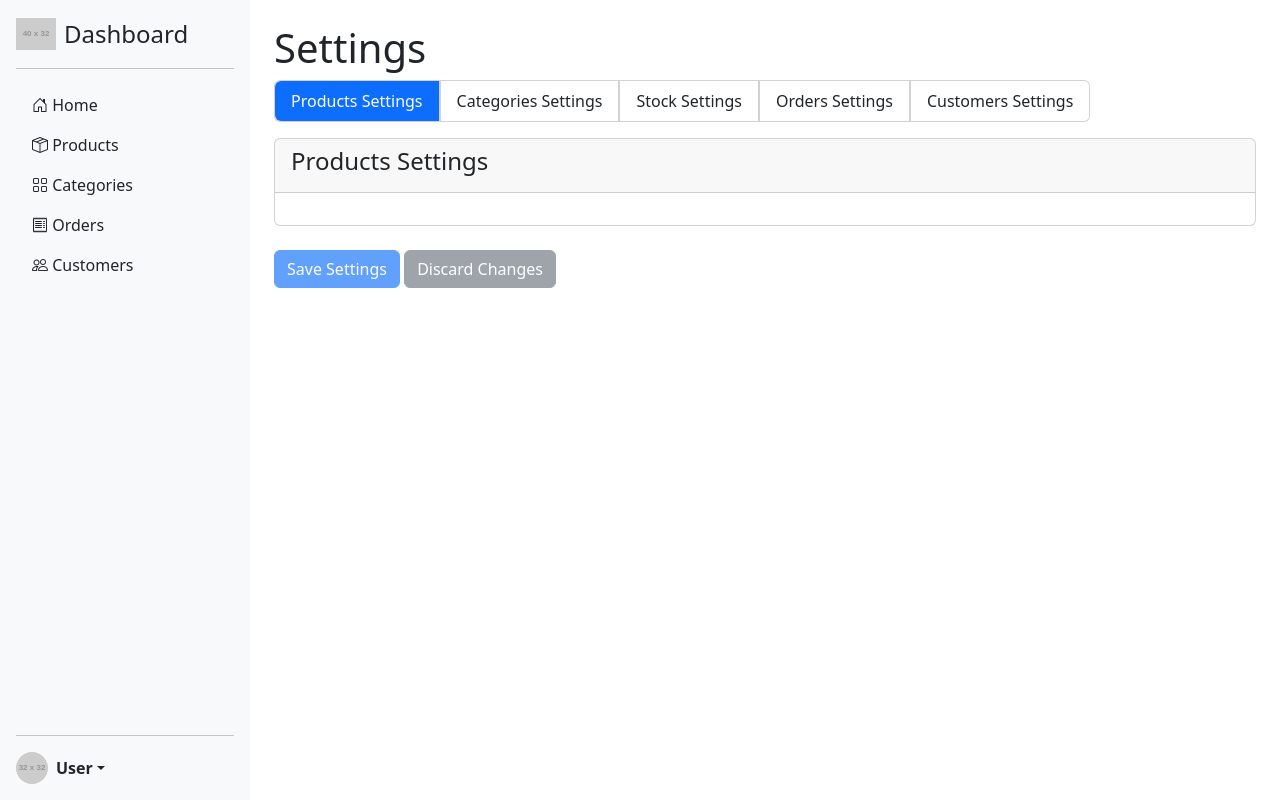
After one commit to evilat/Inventory-management-system, a Flask app: page /settings in a window 1280 px wide. The commit adds this page. Run offline with Flask 3, Linux system fonts and the light colour scheme; grey boxes labelled with a size stand in for pictures from a placeholder-image service; some libraries are stand-ins or nearby versions.

Commit message:
Settings page added

```diff
--- /dev/null
+++ b/userdata/config.json
@@ -0,0 +1,3 @@
+{
+    "enable_stock_management": false
+}
--- a/website/templates/base.html
+++ b/website/templates/base.html
@@ -67,15 +67,16 @@
               Categories
             </a>
           </li>
+          {% if config.enable_stock_management %}
           <li class="nav-item">
             <a
               href="{{ url_for('views.manage_stock') }}"
               class="nav-link {% if request.path == url_for('views.manage_stock') %}active{% else %}text-dark{% endif %}"
             >
-              <i class="bi bi-box"></i>
-              Stock
+              <i class="bi bi-box"></i> Stock
             </a>
           </li>
+          {% endif %}
           <li>
             <a href="#" class="nav-link link-dark"
               ><i class="bi bi-receipt"></i> Orders
@@ -110,7 +111,11 @@
             aria-labelledby="dropdownUser"
           >
             <li><a class="dropdown-item" href="#">Profile</a></li>
-            <li><a class="dropdown-item" href="#">Settings</a></li>
+            <li>
+              <a class="dropdown-item" href="{{ url_for('views.settings') }}"
+                >Settings</a
+              >
+            </li>
             <li><a class="dropdown-item" href="#">Sign out</a></li>
           </ul>
         </div>
--- /dev/null
+++ b/website/templates/settings.html
@@ -0,0 +1,249 @@
+{% extends "base.html" %} {% block title %}Settings{% endblock %} {% block
+content_block %}
+<h1>Settings</h1>
+
+<form id="settingsForm" method="post">
+  <!-- Navbar for navigation -->
+  <ul class="nav nav-pills mb-3" id="settingsTabs" role="tablist">
+    <li class="nav-item card rounded-end-0" role="presentation">
+      <a
+        class="nav-link {% if section == 'products' %}active rounded-end-0{% else %}text-dark{% endif %}"
+        id="products-tab"
+        href="{{ url_for('views.settings', section='products') }}"
+        role="tab"
+        aria-controls="products"
+        aria-selected="true"
+        >Products Settings</a
+      >
+    </li>
+    <li class="nav-item card rounded-0" role="presentation">
+      <a
+        class="nav-link {% if section == 'categories' %}active rounded-0{% else %}text-dark{% endif %}"
+        id="categories-tab"
+        href="{{ url_for('views.settings', section='categories') }}"
+        role="tab"
+        aria-controls="categories"
+        aria-selected="false"
+        >Categories Settings</a
+      >
+    </li>
+    <li class="nav-item card rounded-0" role="presentation">
+      <a
+        class="nav-link {% if section == 'stock' %}active rounded-0{% else %}text-dark{% endif %}"
+        id="stock-tab"
+        href="{{ url_for('views.settings', section='stock') }}"
+        role="tab"
+        aria-controls="stock"
+        aria-selected="false"
+        >Stock Settings</a
+      >
+    </li>
+    <li class="nav-item card rounded-0" role="presentation">
+      <a
+        class="nav-link {% if section == 'orders' %}active rounded-0{% else %}text-dark{% endif %}"
+        id="orders-tab"
+        href="{{ url_for('views.settings', section='orders') }}"
+        role="tab"
+        aria-controls="orders"
+        aria-selected="false"
+        >Orders Settings</a
+      >
+    </li>
+    <li class="nav-item card rounded-start-0" role="presentation">
+      <a
+        class="nav-link {% if section == 'customers' %}active rounded-start-0{% else %}text-dark{% endif %}"
+        id="customers-tab"
+        href="{{ url_for('views.settings', section='customers') }}"
+        role="tab"
+        aria-controls="customers"
+        aria-selected="false"
+        >Customers Settings</a
+      >
+    </li>
+  </ul>
+
+  <!-- Tab content -->
+  <div class="tab-content">
+    <!-- Products Settings Section -->
+    <div
+      class="tab-pane fade {% if section == 'products' %}show active{% endif %}"
+      id="products"
+      role="tabpanel"
+      aria-labelledby="products-tab"
+    >
+      <div class="card mb-3">
+        <div class="card-header">
+          <h4>Products Settings</h4>
+        </div>
+        <div class="card-body">
+          <!-- This section is blank for now -->
+        </div>
+      </div>
+    </div>
+
+    <!-- Categories Settings Section -->
+    <div
+      class="tab-pane fade {% if section == 'categories' %}show active{% endif %}"
+      id="categories"
+      role="tabpanel"
+      aria-labelledby="categories-tab"
+    >
+      <div class="card mb-3">
+        <div class="card-header">
+          <h4>Categories Settings</h4>
+        </div>
+        <div class="card-body">
+          <!-- Default Category Field -->
+          <div class="mb-3">
+            <label for="defaultCategory" class="form-label"
+              >Default Category</label
+            >
+            <input
+              type="text"
+              class="form-control"
+              id="defaultCategory"
+              name="defaultCategory"
+              pattern="^[^\W_][\w\s]*[^\W_]$"
+              title="Cannot start or end with special characters."
+              value="{{ config.get('default_category', '') }}"
+            />
+          </div>
+        </div>
+      </div>
+    </div>
+
+    <!-- Stock Settings Section -->
+    <div
+      class="tab-pane fade {% if section == 'stock' %}show active{% endif %}"
+      id="stock"
+      role="tabpanel"
+      aria-labelledby="stock-tab"
+    >
+      <div class="card mb-3">
+        <div class="card-header">
+          <h4>Stock Settings</h4>
+        </div>
+        <div class="card-body">
+          <!-- Enable Stock Management -->
+          <div class="form-check form-switch">
+            <input class="form-check-input" type="checkbox"
+            id="enableStockManagement" name="enableStockManagement" value="true"
+            {% if config.get('enable_stock_management') %} checked {% endif %}>
+            <label class="form-check-label" for="enableStockManagement"
+              >Enable Stock Management</label
+            >
+          </div>
+
+          <!-- Low Stock Threshold -->
+          <div class="mt-3">
+            <label for="lowStockThreshold" class="form-label"
+              >Low Stock Threshold</label
+            >
+            <input type="number" class="form-control" id="lowStockThreshold"
+            name="lowStockThreshold" min="1" max="50" value="{{
+            config.get('low_stock_threshold', '') }}" {% if not
+            config.get('enable_stock_management') %} disabled {% endif %}>
+          </div>
+        </div>
+      </div>
+    </div>
+
+    <!-- Orders Settings Section -->
+    <div
+      class="tab-pane fade {% if section == 'orders' %}show active{% endif %}"
+      id="orders"
+      role="tabpanel"
+      aria-labelledby="orders-tab"
+    >
+      <div class="card mb-3">
+        <div class="card-header">
+          <h4>Orders Settings</h4>
+        </div>
+        <div class="card-body">
+          <!-- This section is blank for now -->
+        </div>
+      </div>
+    </div>
+
+    <!-- Customers Settings Section -->
+    <div
+      class="tab-pane fade {% if section == 'customers' %}show active{% endif %}"
+      id="customers"
+      role="tabpanel"
+      aria-labelledby="customers-tab"
+    >
+      <div class="card mb-3">
+        <div class="card-header">
+          <h4>Customers Settings</h4>
+        </div>
+        <div class="card-body">
+          <!-- This section is blank for now -->
+        </div>
+      </div>
+    </div>
+  </div>
+
+  <!-- Buttons for saving and discarding changes -->
+  <div id="actionButtons" class="mt-4">
+    <button type="submit" class="btn btn-primary" id="saveSettings" disabled>
+      Save Settings
+    </button>
+    <button
+      type="button"
+      id="discardChanges"
+      class="btn btn-secondary"
+      disabled
+    >
+      Discard Changes
+    </button>
+  </div>
+</form>
+
+<script>
+  // Function to enable or disable buttons based on form changes
+  function toggleActionButtons(enable) {
+    document.getElementById("saveSettings").disabled = !enable;
+    document.getElementById("discardChanges").disabled = !enable;
+  }
+
+  // Track changes to enable/disable save and discard buttons
+  function trackChanges() {
+    toggleActionButtons(true);
+  }
+
+  function initializeChangeTracking() {
+    // Get all input fields, selects, and textareas within the form
+    const formElements = document.querySelectorAll(
+      "#settingsForm input, #settingsForm select, #settingsForm textarea"
+    );
+
+    formElements.forEach((element) => {
+      // Add event listeners to track changes
+      element.addEventListener("input", trackChanges);
+    });
+  }
+
+  // Call the function on page load
+  document.addEventListener("DOMContentLoaded", initializeChangeTracking);
+
+  // Discard Changes button functionality
+  document
+    .getElementById("discardChanges")
+    .addEventListener("click", function () {
+      if (!this.disabled) {
+        // Confirm discard
+        if (confirm("Are you sure you want to discard changes?")) {
+          window.location.reload(); // Reload the page to reset changes
+        }
+      }
+    });
+
+  // Enable/Disable low stock threshold based on checkbox
+  document
+    .getElementById("enableStockManagement")
+    .addEventListener("change", function () {
+      document.getElementById("lowStockThreshold").disabled = !this.checked;
+    });
+</script>
+
+{% endblock %}
--- a/website/views.py
+++ b/website/views.py
@@ -1,7 +1,11 @@
 import csv
-from flask import Blueprint, render_template, flash, request, redirect, url_for, jsonify
+import os
+import json
+import re
+from flask import Blueprint, render_template, flash, request, redirect, url_for, jsonify, abort
+from werkzeug.utils import secure_filename
 from .models import Product, Category, StockMovement
-from werkzeug.utils import secure_filename
+from .utils import load_config
 from . import db
 
 views = Blueprint("views", __name__)
@@ -28,9 +32,9 @@ def products():
         current_quantity = 0
 
         for movement in stock_movements:
-            if movement.movement_type == 'addition':
+            if movement.movement_type == "addition":
                 current_quantity += movement.change_quantity
-            elif movement.movement_type == 'removal':
+            elif movement.movement_type == "removal":
                 current_quantity -= movement.change_quantity
 
         current_quantities[product.id] = current_quantity
@@ -43,7 +47,7 @@ def products():
         products=products,
         categories=categories,
         selected_category=selected_category,
-        current_quantities=current_quantities
+        current_quantities=current_quantities,
     )
 
 
@@ -99,7 +103,9 @@ def edit_product(product_id=None):
             if errors:
                 flash(" ".join(errors), "danger")
             else:
-                sale_price = float(sale_price) if sale_price and sale_price.strip() else None
+                sale_price = (
+                    float(sale_price) if sale_price and sale_price.strip() else None
+                )
 
                 print(f"Price: {price}")
                 print(f"Sale Price: {sale_price}")
@@ -164,15 +170,32 @@ def manage_categories():
     return render_template("manage_categories.html", categories=categories)
 
 
+@views.route("/delete_category", methods=["POST"])
+def delete_category():
+    category_id = request.form.get("category_id")
+    if category_id:
+        category = Category.query.get(category_id)
+        if category:
+            db.session.delete(category)
+            db.session.commit()
+    return redirect(url_for("views.manage_categories"))
+
+
 @views.route("/manage_stock", methods=["GET", "POST"])
 def manage_stock():
+    config = load_config()
+
+    if not config.get("enable_stock_management", False):
+        flash("Stock management is disabled.", "danger")
+        return redirect(url_for("views.home"))
+
     if request.method == "POST":
         product_id = request.form.get("product_id")
         change_quantity = int(request.form.get("change_quantity"))
         movement_type = request.form.get("movement_type")
         description = request.form.get("description")
 
-        if movement_type not in ['addition', 'removal']:
+        if movement_type not in ["addition", "removal"]:
             flash("Invalid movement type!", "danger")
             return redirect(url_for("views.manage_stock"))
 
@@ -197,18 +220,21 @@ def manage_stock():
         current_quantity = 0
 
         for movement in stock_movements:
-            if movement.movement_type == 'addition':
+            if movement.movement_type == "addition":
                 current_quantity += movement.change_quantity
-            elif movement.movement_type == 'removal':
+            elif movement.movement_type == "removal":
                 current_quantity -= movement.change_quantity
 
         # Convert StockMovement objects to dictionaries
-        stock_movement_list = [{
-            "change_quantity": movement.change_quantity,
-            "movement_type": movement.movement_type,
-            "movement_date": movement.movement_date.strftime('%Y-%m-%d %H:%M:%S'),
-            "description": movement.description
-        } for movement in stock_movements]
+        stock_movement_list = [
+            {
+                "change_quantity": movement.change_quantity,
+                "movement_type": movement.movement_type,
+                "movement_date": movement.movement_date.strftime("%Y-%m-%d %H:%M:%S"),
+                "description": movement.description,
+            }
+            for movement in stock_movements
+        ]
 
         product_stock_details[product.id] = {
             "name": product.name,
@@ -217,25 +243,14 @@ def manage_stock():
             "sale_price": product.sale_price,
             "description": product.description,
             "current_quantity": current_quantity,
-            "stock_movements": stock_movement_list
+            "stock_movements": stock_movement_list,
         }
 
     return render_template(
         "manage_stock.html",
         products=products,
-        product_stock_details=product_stock_details
+        product_stock_details=product_stock_details,
     )
-
-
-@views.route("/delete_category", methods=["POST"])
-def delete_category():
-    category_id = request.form.get("category_id")
-    if category_id:
-        category = Category.query.get(category_id)
-        if category:
-            db.session.delete(category)
-            db.session.commit()
-    return redirect(url_for("views.manage_categories"))
 
 
 @views.route("/search_products", methods=["GET"])
@@ -315,3 +330,46 @@ def import_csv():
         flash("Invalid file format. Please upload a CSV file.", "danger")
 
     return redirect(url_for("views.products"))
+
+
+@views.route("/settings", methods=["GET", "POST"])
+@views.route("/settings/<section>", methods=["GET", "POST"])
+def settings(section='products'):
+    CONFIG_PATH = os.path.join("userdata", "config.json")
+
+    def load_config():
+        if os.path.exists(CONFIG_PATH):
+            with open(CONFIG_PATH, "r") as f:
+                return json.load(f)
+        return {}
+
+    def save_config(config):
+        os.makedirs(os.path.dirname(CONFIG_PATH), exist_ok=True)
+        with open(CONFIG_PATH, "w") as f:
+            json.dump(config, f, indent=4)
+
+    config = load_config()
+
+    if request.method == "POST":
+        enable_stock_management = "true" in request.form.get("enableStockManagement", "false")
+        low_stock_threshold = request.form.get("lowStockThreshold")
+
+        config["enable_stock_management"] = enable_stock_management
+        if enable_stock_management and low_stock_threshold.isdigit():
+            config["low_stock_threshold"] = int(low_stock_threshold)
+
+        default_category = request.form.get("defaultCategory")
+        if default_category:
+            config["default_category"] = default_category
+
+        save_config(config)
+        flash("Settings saved successfully!", "success")
+        return redirect(url_for('views.settings', section=section))
+
+    return render_template("settings.html", config=config, section=section)
+
+
+@views.context_processor
+def inject_config():
+    config = load_config()
+    return dict(config=config)
```
Also changed, not shown: website/utils.py (added, +9 -0 lines).
